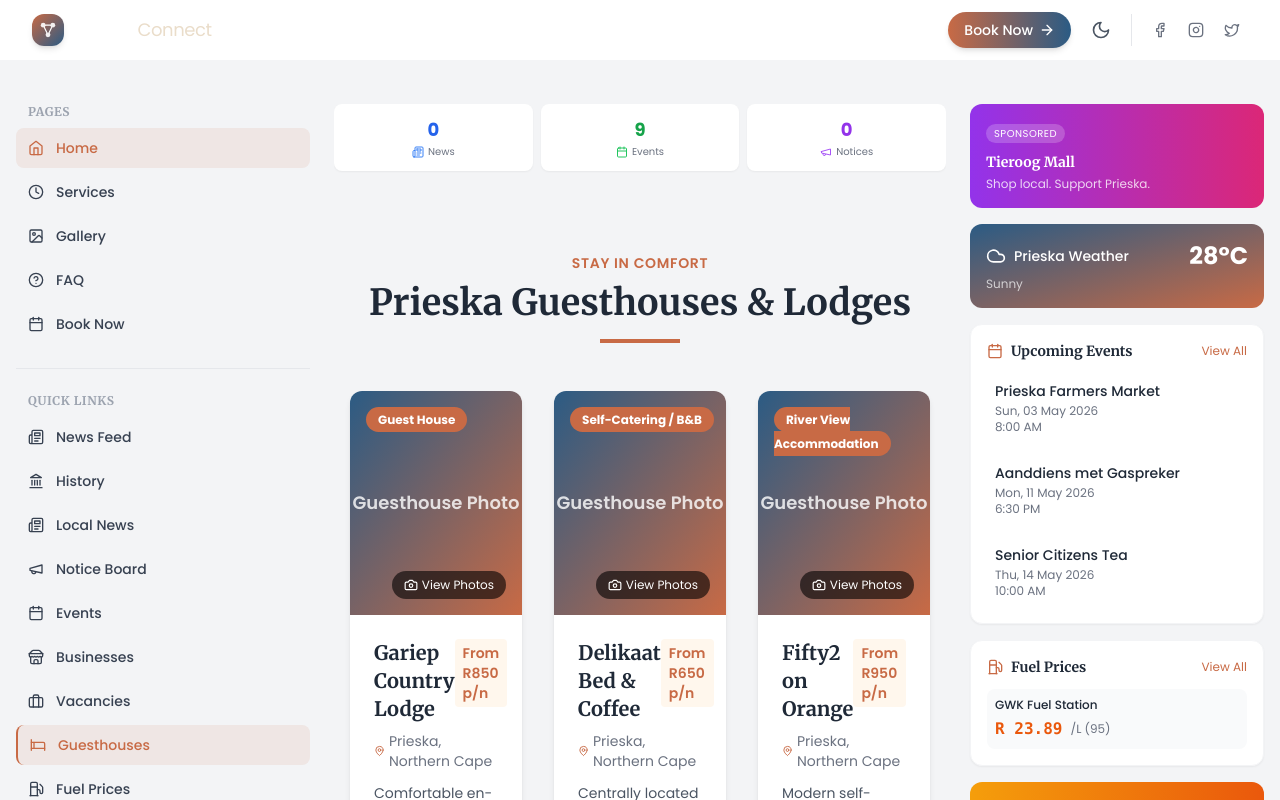
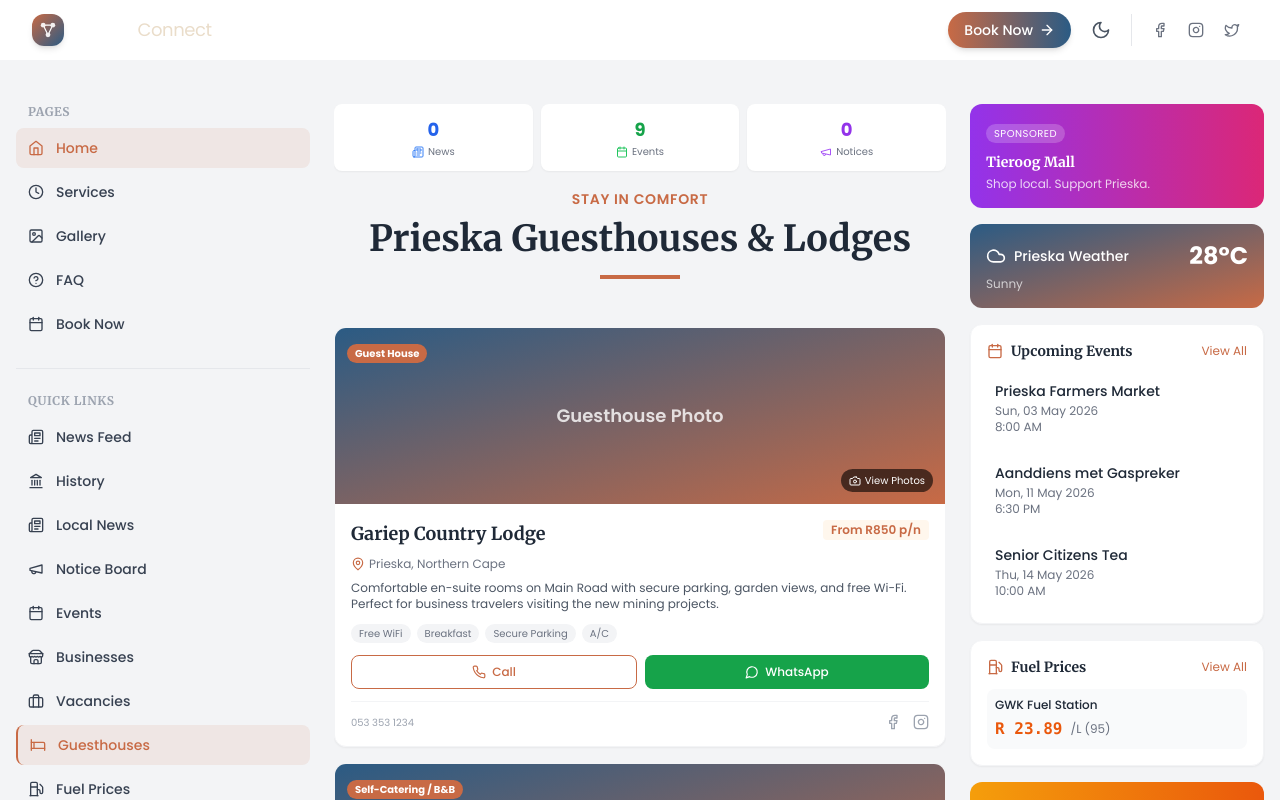
Before and after one commit to MondeNel/prieska-tourism, a React (Vite) app in the folder prieska-tourism/: page / in a window 1280 px wide. Both pictures are taken after a click on the button "Guesthouses". Shown: the top 800 px of the page. Built offline with nearby package versions, Linux system fonts and the light colour scheme.

Commit message:
refactor: Redesign Guesthouses as clean single-column cards with features, contact buttons, and social links

```diff
--- a/prieska-tourism/src/components/sections/Accommodation.jsx
+++ b/prieska-tourism/src/components/sections/Accommodation.jsx
@@ -1,6 +1,6 @@
 // src/components/sections/Accommodation.jsx
 import { useState } from 'react'
-import { MapPin, Bed, Wifi, Car, Wind, Utensils, Phone, MessageCircle, Facebook, Instagram, Camera } from 'lucide-react'
+import { MapPin, Phone, MessageCircle, Facebook, Instagram, Camera } from 'lucide-react'
 import SectionTitle from '../ui/SectionTitle'
 import GalleryModal from '../ui/GalleryModal'
 import { accommodations } from '../../data/accommodations'
@@ -8,15 +8,6 @@ import { accommodations } from '../../data/accommodations'
 const Accommodation = () => {
   const [selectedAccommodation, setSelectedAccommodation] = useState(null)
   const [galleryOpen, setGalleryOpen] = useState(false)
-
-  const getFeatureIcon = (feature) => {
-    const iconSize = "w-3.5 h-3.5 md:w-4 md:h-4"
-    if (feature.includes('WiFi')) return <Wifi className={iconSize} />
-    if (feature.includes('Parking')) return <Car className={iconSize} />
-    if (feature.includes('A/C') || feature.includes('Air')) return <Wind className={iconSize} />
-    if (feature.includes('Breakfast')) return <Utensils className={iconSize} />
-    return <Bed className={iconSize} />
-  }
 
   const openWhatsApp = (whatsappNumber) => {
     window.open(`https://wa.me/${whatsappNumber}`, '_blank')
@@ -28,114 +19,105 @@ const Accommodation = () => {
   }
 
   return (
-     <section id="accommodation" className="py-12 md:py-16 px-4 max-w-7xl mx-auto">
+    <div className="space-y-4">
       <SectionTitle subtitle="STAY IN COMFORT" title="Prieska Guesthouses & Lodges" />
 
-      <div className="grid grid-cols-1 sm:grid-cols-2 lg:grid-cols-3 gap-4 md:gap-6 lg:gap-8">
+      <div className="grid grid-cols-1 gap-4">
         {accommodations.map((place) => (
           <div
             key={place.id}
-            className="bg-white dark:bg-gray-800 rounded-xl overflow-hidden shadow-md hover:shadow-xl transition duration-300 group"
+            className="bg-white dark:bg-gray-800 rounded-xl shadow-sm border border-gray-100 dark:border-gray-700 overflow-hidden"
           >
-            <div className="relative h-44 md:h-56 overflow-hidden bg-gradient-to-br from-prieska-river to-prieska-terracotta flex items-center justify-center group-hover:scale-105 transition duration-500">
-              <span className="text-white text-base md:text-lg font-semibold opacity-80">Guesthouse Photo</span>
-              <div className="absolute top-2 md:top-4 left-2 md:left-4">
-                <span className="bg-prieska-terracotta text-white text-[10px] md:text-xs font-bold px-2 md:px-3 py-0.5 md:py-1 rounded-full">
+            {/* Photo Area */}
+            <div className="relative h-44 bg-gradient-to-br from-prieska-river to-prieska-terracotta flex items-center justify-center">
+              <span className="text-white text-lg font-semibold opacity-80">Guesthouse Photo</span>
+              <div className="absolute top-3 left-3">
+                <span className="bg-prieska-terracotta text-white text-[10px] font-bold px-2 py-0.5 rounded-full">
                   {place.type}
                 </span>
               </div>
               <button
                 onClick={() => openGallery(place)}
-                className="absolute bottom-2 md:bottom-4 right-2 md:right-4 bg-black bg-opacity-60 text-white text-[10px] md:text-xs px-2 md:px-3 py-1 md:py-1.5 rounded-full flex items-center gap-1 hover:bg-opacity-80 transition"
+                className="absolute bottom-3 right-3 bg-black/60 text-white text-[10px] px-2 py-1 rounded-full flex items-center gap-1 hover:bg-black/80 transition"
               >
-                <Camera className="w-3 h-3 md:w-3.5 md:h-3.5" />
+                <Camera className="w-3 h-3" />
                 View Photos
               </button>
             </div>
 
-            <div className="p-4 md:p-6">
+            {/* Content */}
+            <div className="p-4">
               <div className="flex items-start justify-between mb-2">
-                <h3 className="text-lg md:text-xl font-serif font-bold text-gray-800 dark:text-white">
+                <h3 className="text-lg font-serif font-bold text-gray-800 dark:text-white">
                   {place.name}
                 </h3>
-                <span className="text-prieska-terracotta dark:text-prieska-terracotta font-semibold text-xs md:text-sm bg-orange-50 dark:bg-orange-900/20 px-2 py-0.5 md:py-1 rounded">
+                <span className="text-prieska-terracotta dark:text-prieska-terracotta font-semibold text-xs bg-orange-50 dark:bg-orange-900/20 px-2 py-0.5 rounded">
                   {place.priceRange}
                 </span>
               </div>
 
-              <div className="flex items-center text-gray-500 dark:text-gray-400 text-xs md:text-sm mb-3">
-                <MapPin className="w-3.5 h-3.5 md:w-4 md:h-4 mr-1 text-prieska-terracotta dark:text-prieska-terracotta" />
+              <div className="flex items-center text-gray-500 dark:text-gray-400 text-xs mb-2">
+                <MapPin className="w-3.5 h-3.5 mr-1 text-prieska-terracotta" />
                 <span>Prieska, Northern Cape</span>
               </div>
 
-              <p className="text-gray-600 dark:text-gray-300 text-xs md:text-sm mb-3 md:mb-4 line-clamp-3">
+              <p className="text-gray-600 dark:text-gray-300 text-xs mb-3">
                 {place.description}
               </p>
 
-              <div className="flex flex-wrap gap-1.5 md:gap-2 mb-3 md:mb-4 border-t border-gray-100 dark:border-gray-700 pt-3 md:pt-4">
+              {/* Features */}
+              <div className="flex flex-wrap gap-1.5 mb-3">
                 {place.features.map((feat, idx) => (
-                  <span key={idx} className="inline-flex items-center gap-1 text-[10px] md:text-xs text-gray-500 dark:text-gray-400 bg-gray-100 dark:bg-gray-700 px-2 py-0.5 md:py-1 rounded-full">
-                    {getFeatureIcon(feat)}
+                  <span key={idx} className="inline-flex items-center gap-1 text-[10px] text-gray-500 dark:text-gray-400 bg-gray-100 dark:bg-gray-700 px-2 py-0.5 rounded-full">
                     {feat}
                   </span>
                 ))}
               </div>
 
-              <div className="flex gap-2 mb-2 md:mb-3">
-                <button className="flex-1 border border-prieska-terracotta text-prieska-terracotta dark:text-prieska-terracotta hover:bg-prieska-terracotta hover:text-white dark:hover:text-white font-medium py-1.5 md:py-2 rounded-lg transition duration-200 flex items-center justify-center gap-1.5 text-xs md:text-sm">
-                  <Phone className="w-3.5 h-3.5 md:w-4 md:h-4" />
+              {/* Contact Buttons */}
+              <div className="flex gap-2 mb-3">
+                <button className="flex-1 border border-prieska-terracotta text-prieska-terracotta hover:bg-prieska-terracotta hover:text-white font-medium py-2 rounded-lg transition text-xs flex items-center justify-center gap-1.5">
+                  <Phone className="w-3.5 h-3.5" />
                   Call
                 </button>
                 <button
                   onClick={() => openWhatsApp(place.whatsapp)}
-                  className="flex-1 bg-green-600 text-white hover:bg-green-700 font-medium py-1.5 md:py-2 rounded-lg transition duration-200 flex items-center justify-center gap-1.5 text-xs md:text-sm"
+                  className="flex-1 bg-green-600 text-white hover:bg-green-700 font-medium py-2 rounded-lg transition text-xs flex items-center justify-center gap-1.5"
                 >
-                  <MessageCircle className="w-3.5 h-3.5 md:w-4 md:h-4" />
+                  <MessageCircle className="w-3.5 h-3.5" />
                   WhatsApp
                 </button>
               </div>
 
-              <div className="flex items-center justify-center gap-3 md:gap-5 pt-2 border-t border-gray-100 dark:border-gray-700">
+              {/* Contact Info */}
+              <div className="flex items-center justify-between pt-3 border-t border-gray-100 dark:border-gray-700">
+                <span className="text-[10px] text-gray-400 dark:text-gray-500">{place.contact}</span>
+                <div className="flex items-center gap-3">
                   {place.facebook && (
-                  <a
-                    href={place.facebook}
-                    target="_blank"
-                    rel="noopener noreferrer"
-                    className="text-gray-500 dark:text-gray-400 hover:text-blue-600 dark:hover:text-blue-500 transition p-1"
-                    title="Facebook"
-                  >
-                    <Facebook className="w-4 h-4 md:w-5 md:h-5" />
+                    <a href={place.facebook} target="_blank" rel="noopener noreferrer" className="text-gray-400 hover:text-blue-600 transition">
+                      <Facebook className="w-4 h-4" />
                     </a>
                   )}
                   {place.instagram && (
-                  <a
-                    href={place.instagram}
-                    target="_blank"
-                    rel="noopener noreferrer"
-                    className="text-gray-500 dark:text-gray-400 hover:text-pink-600 dark:hover:text-pink-500 transition p-1"
-                    title="Instagram"
-                  >
-                    <Instagram className="w-4 h-4 md:w-5 md:h-5" />
+                    <a href={place.instagram} target="_blank" rel="noopener noreferrer" className="text-gray-400 hover:text-pink-600 transition">
+                      <Instagram className="w-4 h-4" />
                     </a>
                   )}
-                <span className="text-[10px] md:text-xs text-gray-400 dark:text-gray-500">{place.contact}</span>
+                </div>
               </div>
             </div>
           </div>
         ))}
       </div>
 
-      <div className="text-center mt-8 md:mt-10">
-        <p className="text-gray-500 dark:text-gray-400 italic text-xs md:text-sm"></p>
-      </div>
-
+      {/* Gallery Modal */}
       <GalleryModal
         isOpen={galleryOpen}
         onClose={() => setGalleryOpen(false)}
         images={selectedAccommodation?.images || []}
         title={selectedAccommodation?.name || ''}
       />
-    </section>
+    </div>
   )
 }
 
```
Lines whose indentation alone changed are shown as unchanged.
